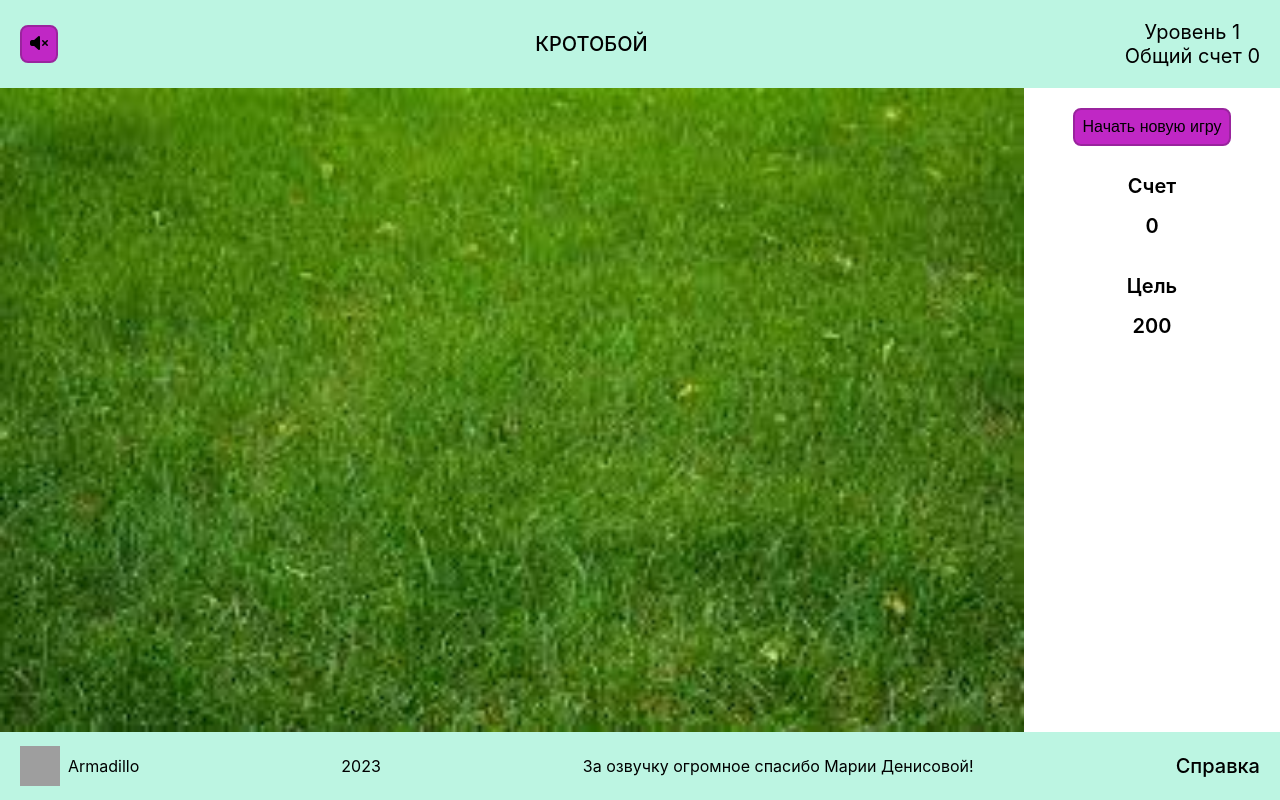
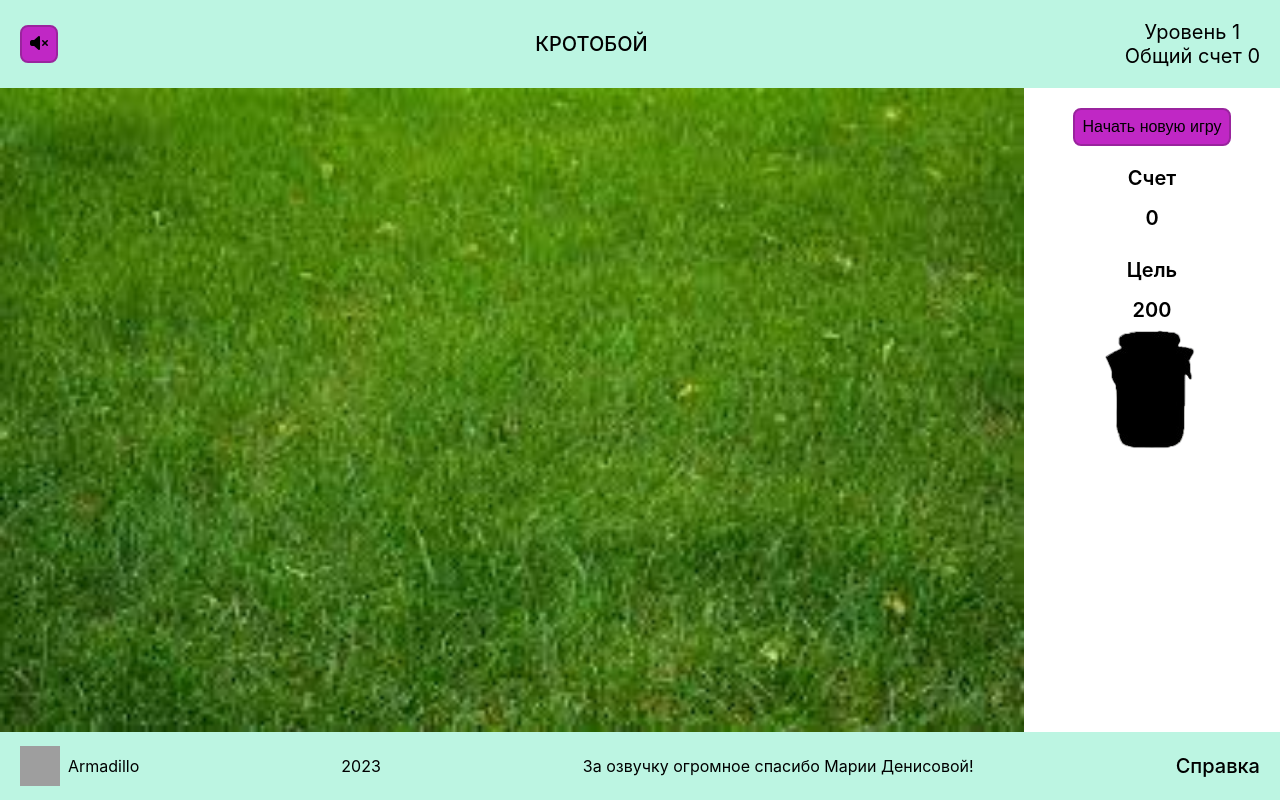
Before and after one commit to AnnaArmodillo/mole-game, a React (Create React App) app: page /game in a window 1280 px wide. Built offline with nearby package versions, Linux system fonts and the light colour scheme; no server answers; grey boxes are pictures that could not be loaded.

Commit message:
Добавлен индикатор прогресса уровня

```diff
--- a/src/components/Game/Game.jsx
+++ b/src/components/Game/Game.jsx
@@ -4,6 +4,8 @@ import useSound from 'use-sound';
 import classNames from 'classnames';
 import styles from './game.module.scss';
 import { Mole } from '../Mole/Mole';
+import moleJar from '../../images/mole_jar.png';
+import moleJarOutline from '../../images/mole_jar_outline.png';
 import {
   countPoints,
   decreaseTotalScore,
@@ -170,6 +172,23 @@ export function Game() {
           <p>Цель</p>
           <p>{game.goal}</p>
         </div>
+        <div className={styles.moleJarWrapper}>
+          <img
+            src={moleJar}
+            alt="кротовуха"
+            className={styles.moleJar}
+          />
+          <div
+            className={styles.container}
+            style={{ height: `calc(100% - ${Math.ceil((game.score * 100) / game.goal)}%)` }}
+          >
+            <img
+              src={moleJarOutline}
+              alt="кротовуха"
+              className={styles.moleJarOutline}
+            />
+          </div>
+        </div>
         {game.started && (
           <button
             type="button"
@@ -188,7 +207,6 @@ export function Game() {
         <p>О нет, кроты победили!</p>
         <p>
           Твой счет:
-          {' '}
           {game.totalScore}
         </p>
         <button
@@ -251,7 +269,6 @@ export function Game() {
         <p>Превосходно! Кроты побеждены!</p>
         <p>
           Твой счет:
-          {' '}
           {game.totalScore}
         </p>
         <button
--- a/src/components/Game/game.module.scss
+++ b/src/components/Game/game.module.scss
@@ -48,7 +48,7 @@
 .wrapper {
   display: flex;
   flex-direction: column;
-  margin-top: 20px;
+  margin-top: 12px;
 }
 
 .wrapper p {
@@ -81,3 +81,22 @@
     margin-bottom: 12px;
   }
 }
+
+.moleJarWrapper {
+  position: relative;
+  width: 100%;
+  height: 120px;
+  display: flex;
+  justify-content: center;
+  margin-bottom: 20px;
+}
+
+.container {
+  position: absolute;
+  overflow-y: hidden;
+  z-index: 99;
+}
+
+.moleJar {
+  position: absolute;
+}
```
Also changed, not shown: src/images/mole_jar.png (added), src/images/mole_jar_outline.png (added).
